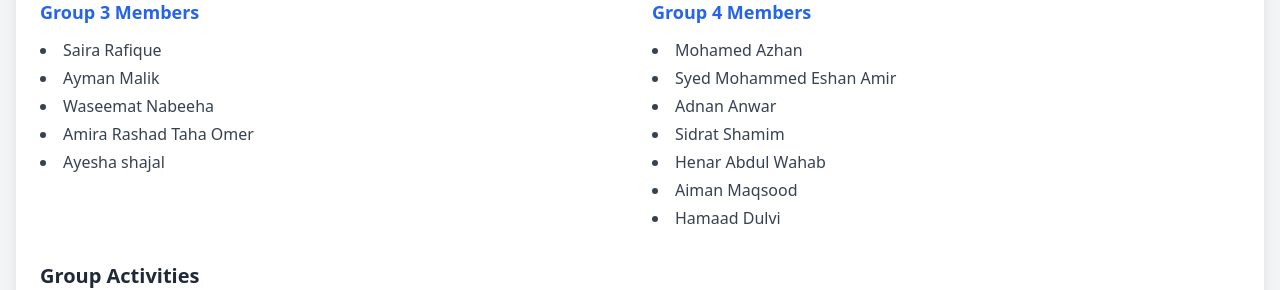
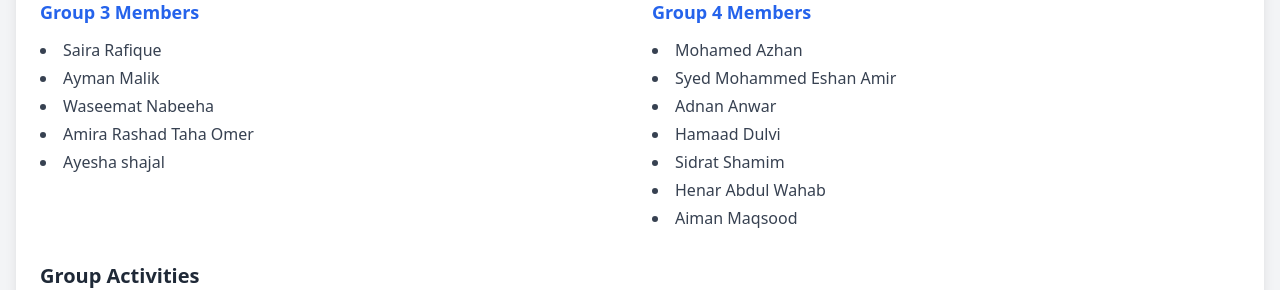
Before and after one commit to bleeeeek/VoG-5.0-itinerary, a React (Vite) app: page / in a window 1280 px wide. Shown: the part 1820-2110 px from the top of the page. Built offline with nearby package versions, Linux system fonts and the light colour scheme.

Commit message:
names updated

```diff
--- a/src/App.tsx
+++ b/src/App.tsx
@@ -95,10 +95,11 @@ function App() {
                 <li>Mohamed Azhan</li>
                 <li>Syed Mohammed Eshan Amir</li>
                 <li>Adnan Anwar</li>
+                <li>Hamaad Dulvi</li>
                 <li>Sidrat Shamim</li>
                 <li>Henar Abdul Wahab</li>
                 <li>Aiman Maqsood</li>
-                <li>Hamaad Dulvi</li>
+
               </ul>
             </div>
           </div>
```
